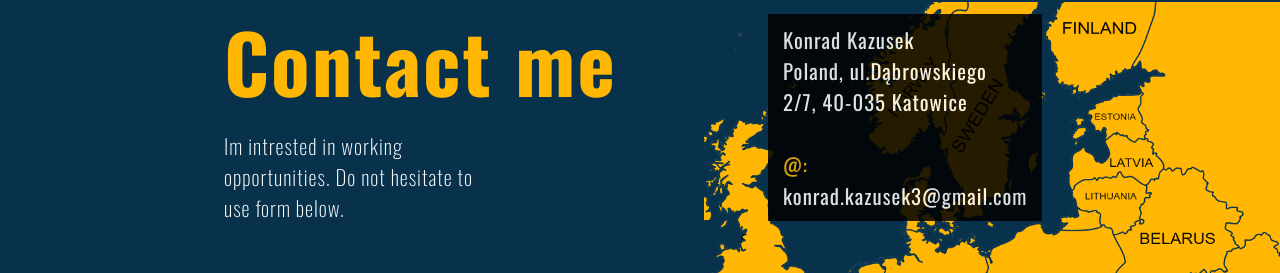
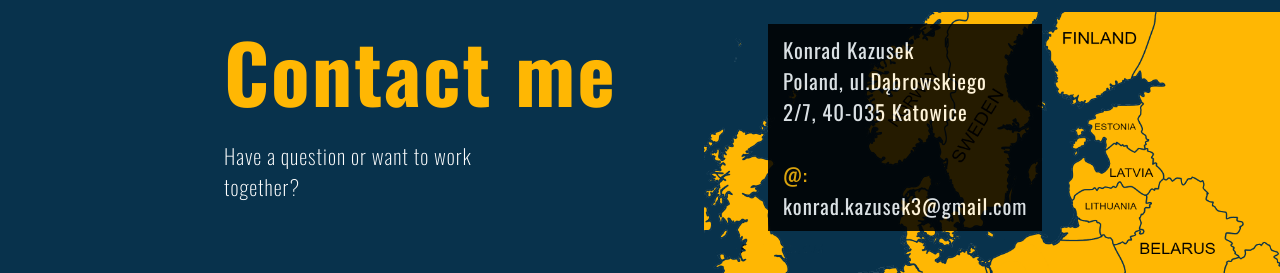
Before and after one commit to kkvzx/portfolio, a React (Create React App) app: page / in a window 1280 px wide. Shown: the part 3401-3674 px from the top of the page. Built offline with nearby package versions, Linux system fonts and the light colour scheme.

Commit message:
responsivnes

```diff
--- a/src/components/Contact/index.tsx
+++ b/src/components/Contact/index.tsx
@@ -24,10 +24,7 @@ const Contact = () => {
     <ContactWrapper id="contact">
       <FormSection>
         <AboutTitle>Contact me</AboutTitle>
-        <AboutMeText>
-          Im intrested in working opportunities. Do not hesitate to use form
-          below.
-        </AboutMeText>
+        <AboutMeText>Have a question or want to work together?</AboutMeText>
         <Forms action={FORM_ENDPOINT} method="POST">
           <Input
             name="name"
@@ -55,7 +52,7 @@ const Contact = () => {
           <InputButton
             type="submit"
             value="Send message!"
-            // onClick={(e) => handleSubmit(e)}
+            onClick={(e) => handleSubmit(e)}
             required
           />
         </Forms>
--- a/src/components/GlobalStyles.tsx
+++ b/src/components/GlobalStyles.tsx
@@ -24,6 +24,9 @@ body{
  margin:0;
  padding:0;
  background: white;
+overflow-x:hidden;
+overflow-y:scroll;
+
  /* background-image: radial-gradient(#3c3d43 1px, transparent 0);
  background-size: 30px 30px;
  background-position: -19px -19px; */
--- a/src/components/Main/MainElements.tsx
+++ b/src/components/Main/MainElements.tsx
@@ -1,15 +1,14 @@
 import styled from "styled-components";
 
 export const MainWrapper = styled.div`
-  min-height: 100vh; */
+  min-height: 100vh;
   width: 100vw;
   display: flex;
   overflow: hidden;
   box-sizing: border-box;
   position: relative;
   justify-items: center;
-  background:var(--background-color);
-
+  background: var(--background-color);
 `;
 export const Content = styled.div`
   width: 100vw;
--- a/src/components/projects/ProjectsElements.tsx
+++ b/src/components/projects/ProjectsElements.tsx
@@ -66,7 +66,7 @@ export const SingleProject = styled.div`
 
   @media screen and (max-width: 2010px) {
     min-width: 250px;
-    min-height: 515px;
+    min-height: 520px;
   }
   @media screen and (max-width: 900px) {
   }
--- a/src/components/projects/data.tsx
+++ b/src/components/projects/data.tsx
@@ -13,6 +13,7 @@ export const projectsData = [
     ],
     description:
       "Lorem ipsum, dolor sit amet consectetur adipisicing elit. Similique est, reprehenderit et iste quo laboriosam dolore animi perferendis officia nemo.",
+    smallDescription: "",
     photos: [
       "https://i.imgur.com/1odyL7L.png?1",
       "https://i.imgur.com/2DgCdde.png?1",
```
